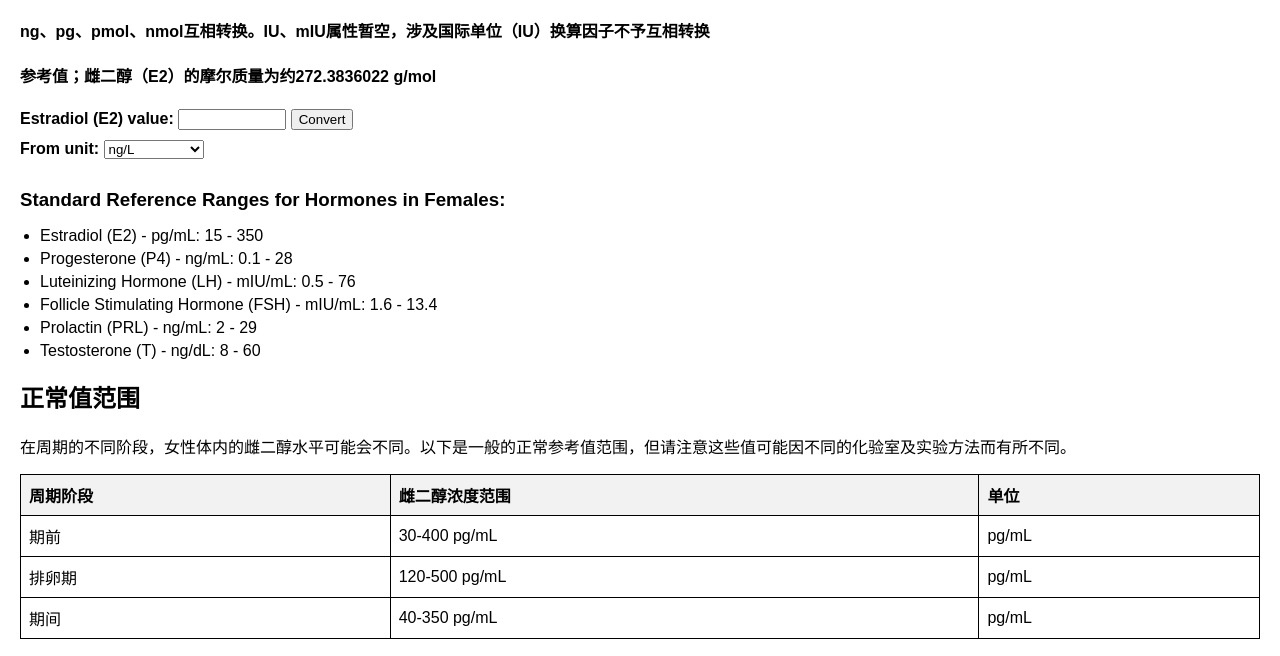
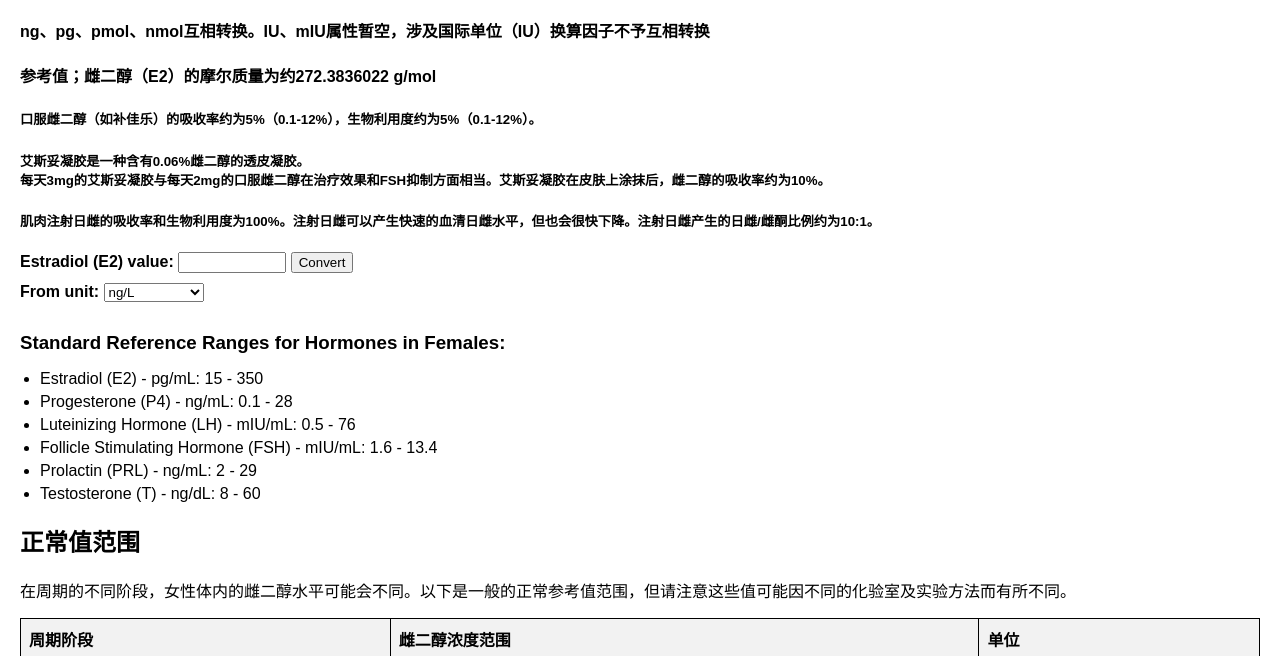
Before and after one commit to Asada-Yuki/E2-Hormone-Unit-Converter, a plain HTML site: page index.html in a window 1280 px wide. Shown: the part 127-783 px from the top of the page. Drawn offline with Linux system fonts and the light colour scheme.

Commit message:
index.html

```diff
--- a/index.html
+++ b/index.html
@@ -75,8 +75,11 @@
     <h4>数字为零为转换无意义</h4>
     <h4>ng、pg、pmol、nmol互相转换。IU、mIU属性暂空，涉及国际单位（IU）换算因子不予互相转换</h4>
     <h4>参考值；雌二醇（E2）的摩尔质量为约272.3836022 g/mol</h4>
-
-
+    <h5>口服雌二醇（如补佳乐）的吸收率约为5%（0.1-12%），生物利用度约为5%（0.1-12%）。</h5>
+    <h5>艾斯妥凝胶是一种含有0.06%雌二醇的透皮凝胶。
+        </br>
+    每天3mg的艾斯妥凝胶与每天2mg的口服雌二醇在治疗效果和FSH抑制方面相当。艾斯妥凝胶在皮肤上涂抹后，雌二醇的吸收率约为10%。</h5>
+    <h5>肌肉注射日雌的吸收率和生物利用度为100%。注射日雌可以产生快速的血清日雌水平，但也会很快下降。注射日雌产生的日雌/雌酮比例约为10:1。</h5>
 
     <div class="converter">
         <div class="input-group">
```
